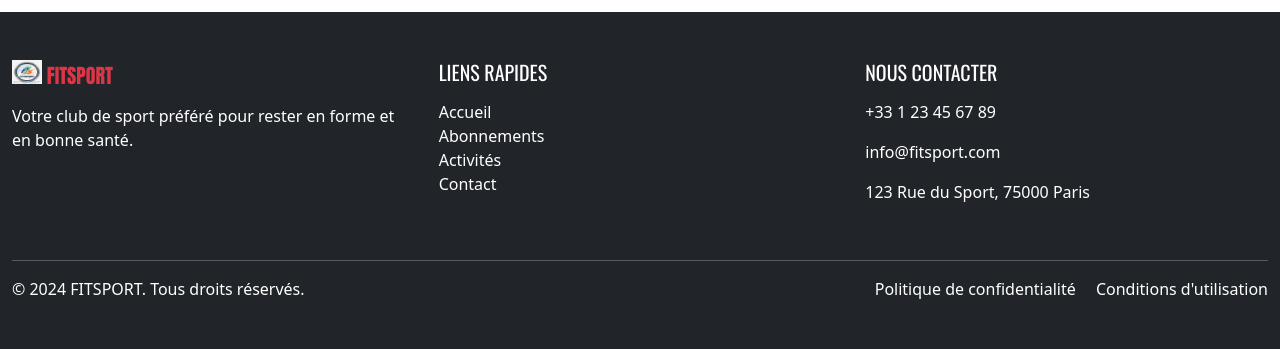
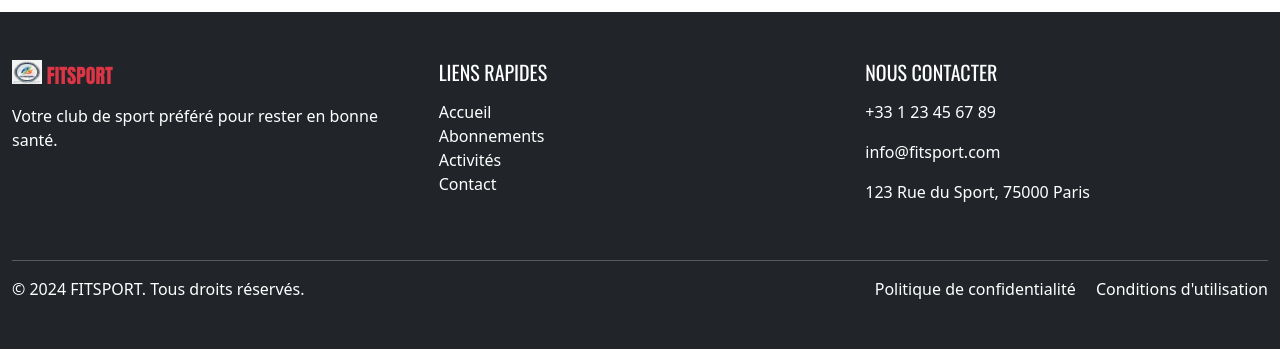
Before and after one commit to Traxblex/reorganisation, a PHP site: page / in a window 1280 px wide. Shown: the part 1375-1724 px from the top of the page. Run offline with PHP 8.4, Linux system fonts and the light colour scheme.

```diff
--- a/index.php
+++ b/index.php
@@ -169,7 +169,7 @@
             <h5 class="mb-3" style="font-family: 'Anton', sans-serif; color: #DC3545;"><img src="public/img/logo_fitsport.png" alt="Logo" width="30" height="24"
                  class="d-inline-block align-text-top"> FITSPORT</h5>
         </a>
-                    <p>Votre club de sport préféré pour rester en forme et en bonne santé.</p>
+                    <p>Votre club de sport préféré pour rester en bonne santé.</p>
                     <div>
                         <a href="#" class="text-white me-3"><i class="fab fa-facebook"></i></a>
                         <a href="#
--- a/src/views/layout/footer.php
+++ b/src/views/layout/footer.php
@@ -5,7 +5,7 @@
             <h5 class="mb-3" style="font-family: 'Anton', sans-serif; color: #DC3545;"><img src="../app/img/logo_fitsport.png" alt="Logo" width="30" height="24"
                  class="d-inline-block align-text-top"> FITSPORT</h5>
         </a>
-                    <p>Votre club de sport préféré pour rester en forme et en bonne santé.</p>
+                    <p>Votre club de sport préféré pour rester en bonne santé.</p>
                     <div>
                         <a href="#" class="text-white me-3"><i class="fab fa-facebook"></i></a>
                         <a href="#" class="text-white me-3"><i class="fab fa-twitter"></i></a>
```
